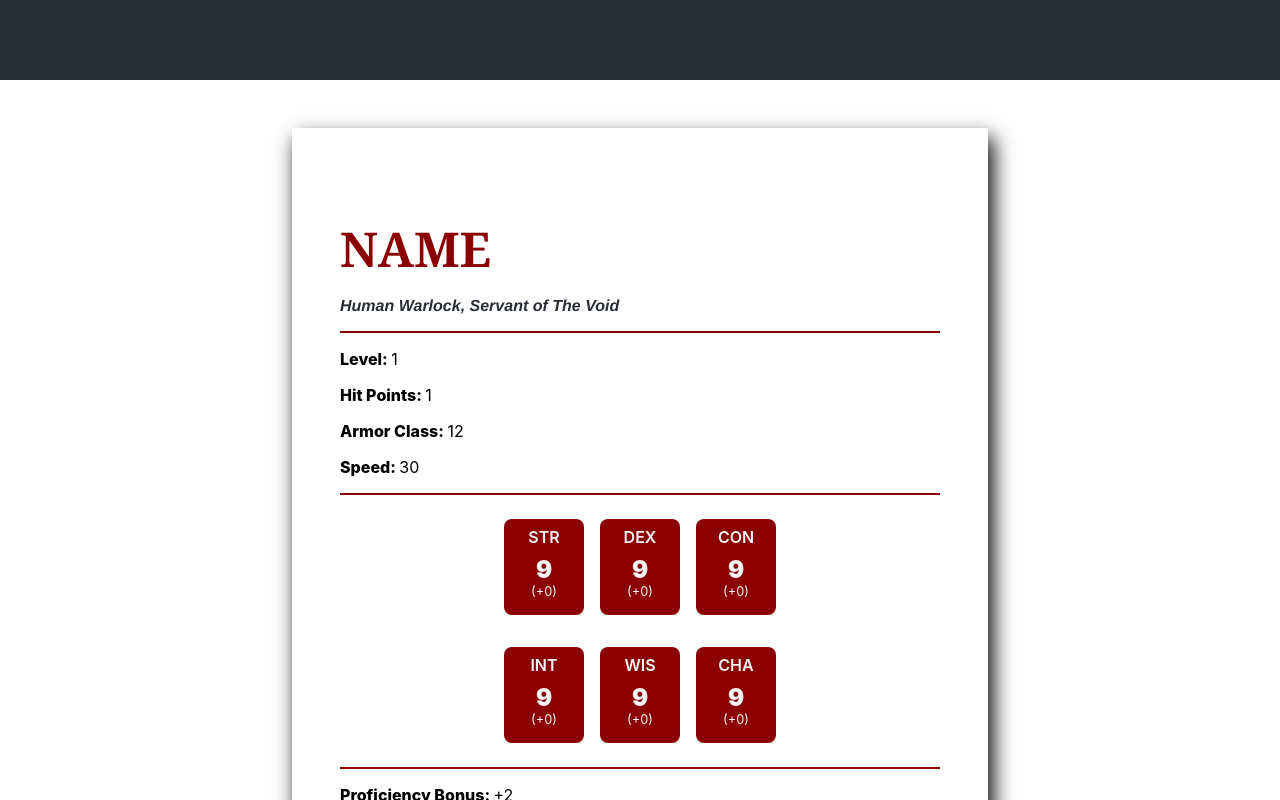
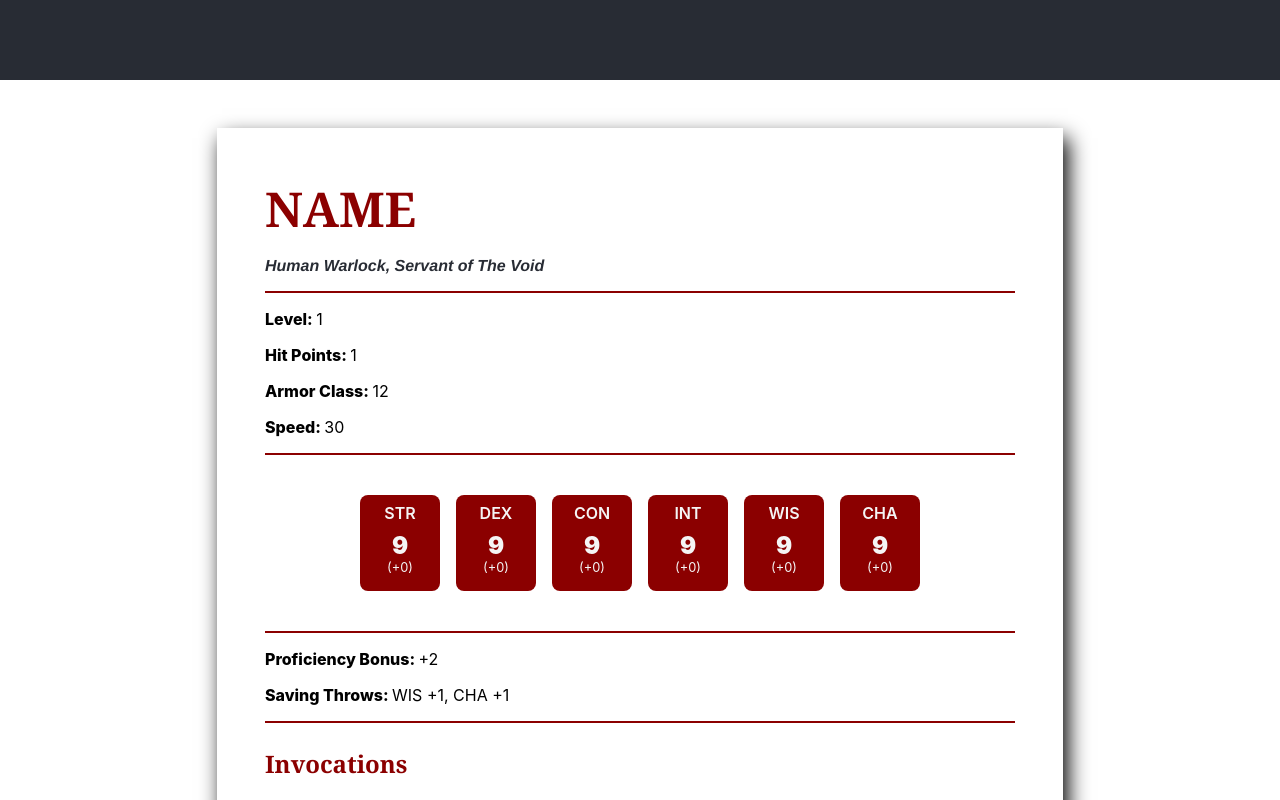
Before and after one commit to AcmeCat/Warlocks, a React (Create React App) app: page / in a window 1280 px wide. Shown: the part 720-1520 px from the top of the page. Built offline with nearby package versions, Linux system fonts and the light colour scheme.

Commit message:
bug fix : align attributes overflowing

```diff
--- a/src/App.css
+++ b/src/App.css
@@ -54,7 +54,7 @@
 #stat-block {
   padding: 3rem;
   width: 60%;
-  max-width: 600px;
+  max-width: 750px;
   margin: 3rem auto;
   box-shadow: 5px 10px 20px black;
 }
@@ -64,6 +64,7 @@
   font-size: 3rem;
   color: darkred;
   margin-bottom: 16px;
+  margin-top: 0;
 }
 .running-title {
   font-family: 'Franklin Gothic Medium', 'Arial Narrow', Arial, sans-serif;
@@ -93,12 +94,21 @@ h3 {
 }
 
 /* attributes */
+.all-attributes {
+  display: flex;
+  flex-direction: row;
+  justify-content: center;
+  flex-wrap: wrap;
+  gap: 1rem;
+  padding: 1rem;
+}
+
 .attribute-flex {
   display: flex;
   flex-direction: row;
   justify-content: center;
   gap: 1rem;
-  padding: 1rem;
+  padding: 1rem 0;
 }
 
 .attribute {
--- a/src/Components/Attributes.js
+++ b/src/Components/Attributes.js
@@ -3,7 +3,7 @@ import React from 'react';
 function Attributes({att}) {
 
     return (
-        <div>
+        <div className='all-attributes'>
             <div className='attribute-flex'>
                 <div className='attribute'>
                     <div className='attribute-name'>STR</div>
```
